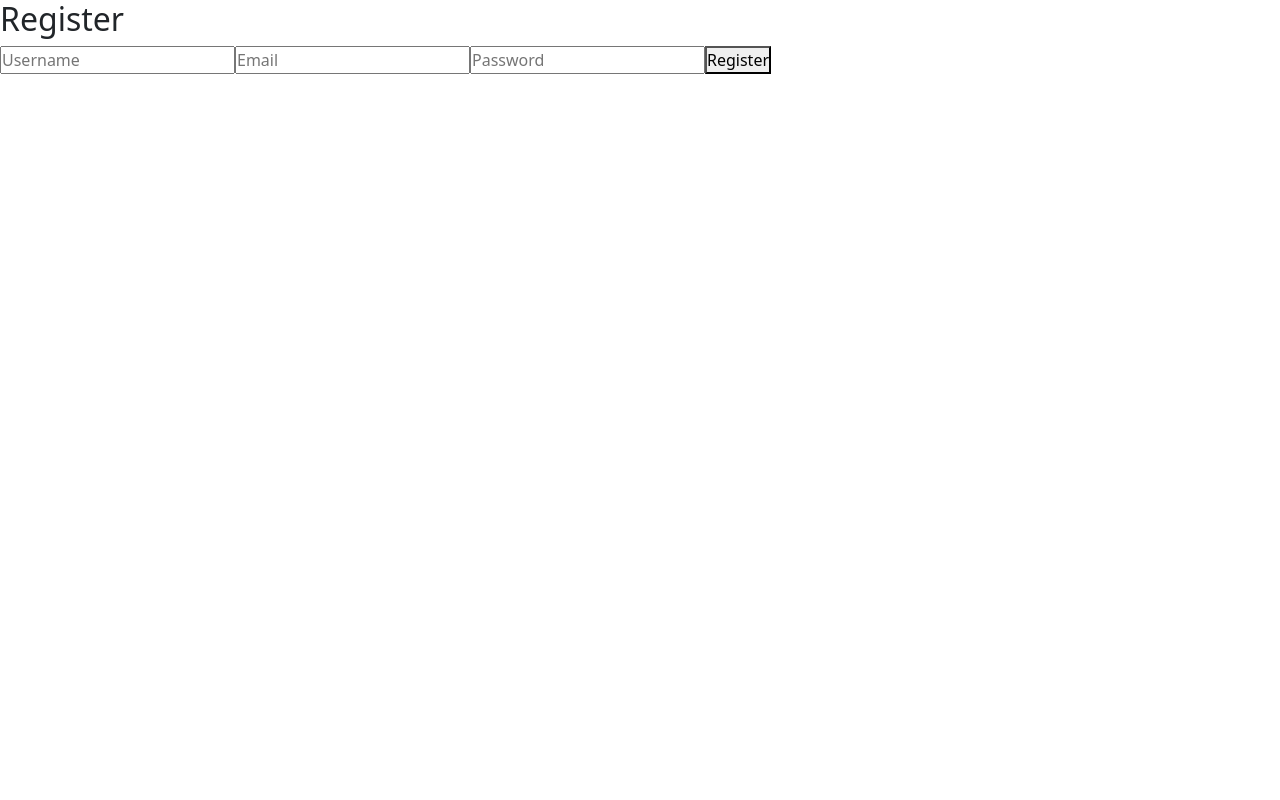
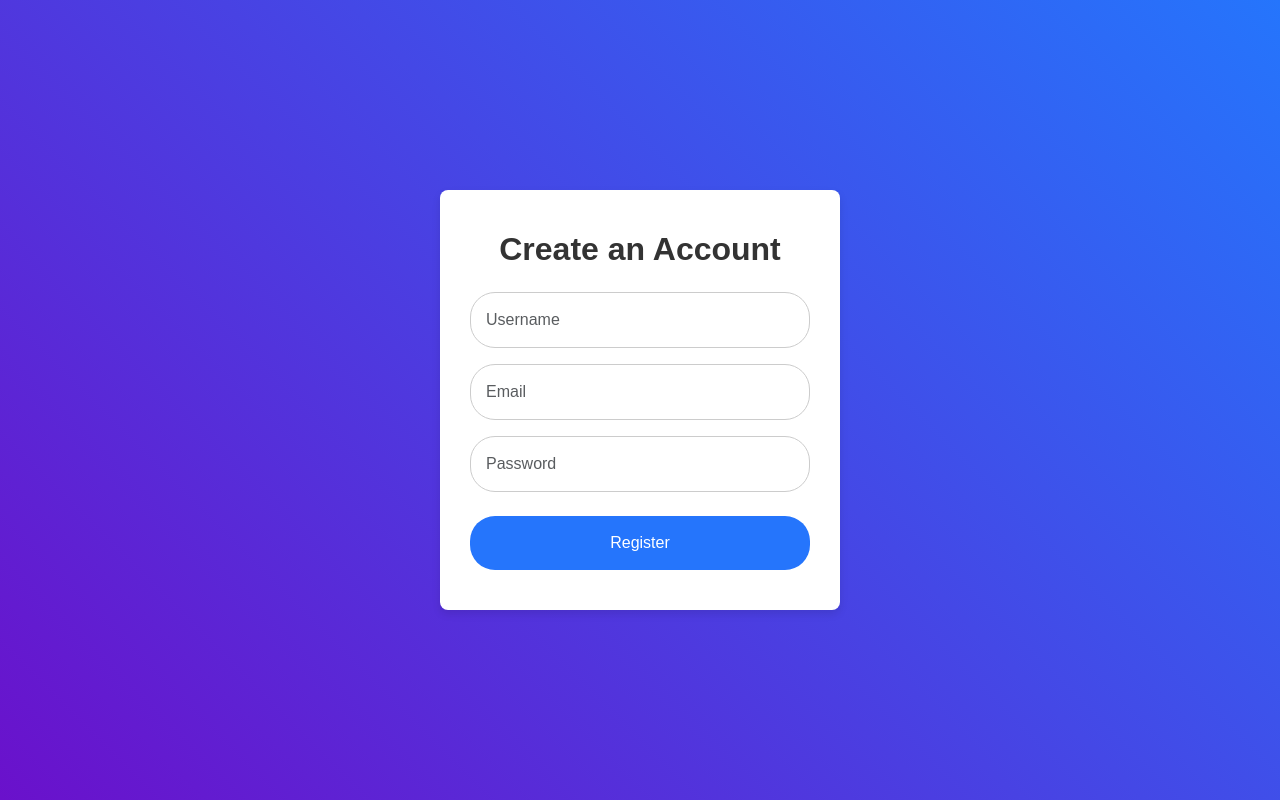
Before and after one commit to TharinduDMadushanka/chatify-real-time-chat-application, a React (Vite) app in the folder Chatify/Chatify-frontend/: page /register in a window 1280 px wide. Built offline with nearby package versions, Linux system fonts and the light colour scheme.

Commit message:
add style for the register form with boostrap and custom css

```diff
--- a/Chatify/Chatify-frontend/src/index.css
+++ b/Chatify/Chatify-frontend/src/index.css
@@ -1,3 +1,5 @@
+@import url('https://fonts.googleapis.com/css2?family=Poppins:ital,wght@0,100;0,200;0,300;0,400;0,500;0,600;0,700;0,800;0,900;1,100;1,200;1,300;1,400;1,500;1,600;1,700;1,800;1,900&display=swap');
+
 *{
   margin: 0;
   padding: 0;
--- a/Chatify/Chatify-frontend/src/pages/Register/Register.css
+++ b/Chatify/Chatify-frontend/src/pages/Register/Register.css
@@ -0,0 +1,56 @@
+/* Global styles for the page */
+.register-wrapper {
+    height: 100vh;
+    background: linear-gradient(45deg, #6a11cb, #2575fc);
+    display: flex;
+    justify-content: center;
+    align-items: center;
+  }
+
+  .register-form {
+    background-color: #ffffff;
+    padding: 40px 30px;
+    border-radius: 8px;
+    box-shadow: 0 4px 8px rgba(0, 0, 0, 0.1);
+    width: 100%;
+    max-width: 400px;
+  }
+
+  .register-form h2 {
+    color: #333;
+    font-weight: 600;
+  }
+
+  .register-form .form-control {
+    border-radius: 25px;
+    border: 1px solid #ccc;
+    padding: 15px;
+    font-size: 16px;
+  }
+
+  .register-form .form-control:focus {
+    border-color: #2575fc;
+    box-shadow: 0 0 5px rgba(37, 117, 252, 0.5);
+  }
+
+  .register-form .btn {
+    padding: 15px;
+    font-size: 16px;
+    border-radius: 25px;
+    background-color: #2575fc;
+    border: none;
+  }
+
+  .register-form .btn:hover {
+    background-color: #6a11cb;
+    transition: background-color 0.3s ease-in-out;
+  }
+
+  .register-form .btn:focus {
+    box-shadow: 0 0 5px rgba(37, 117, 252, 0.5);
+  }
+
+  /* Optional: Add a background image or color to the page */
+  body {
+    font-family: 'Arial', sans-serif;
+  }
--- a/Chatify/Chatify-frontend/src/pages/Register/Register.jsx
+++ b/Chatify/Chatify-frontend/src/pages/Register/Register.jsx
@@ -19,27 +19,32 @@ const Register = () => {
   };
 
   return (
-    <div className="register-container">
-      <h2>Register</h2>
+    <div className="register-wrapper d-flex justify-content-center align-items-center">
+      <div className="register-form">
+        <h2 className="text-center mb-4">Create an Account</h2>
         <input
           type="text"
+          className="form-control mb-3"
           placeholder="Username"
           value={username}
           onChange={(e) => setUsername(e.target.value)}
         />
         <input
           type="email"
+          className="form-control mb-3"
           placeholder="Email"
           value={email}
           onChange={(e) => setEmail(e.target.value)}
         />
         <input
           type="password"
+          className="form-control mb-4"
           placeholder="Password"
           value={password}
           onChange={(e) => setPassword(e.target.value)}
         />
-      <button onClick={handleRegister}>Register</button>
+        <button className="btn btn-primary w-100" onClick={handleRegister}>Register</button>
+      </div>
     </div>
   );
 };
```
Lines whose indentation alone changed are shown as unchanged.
